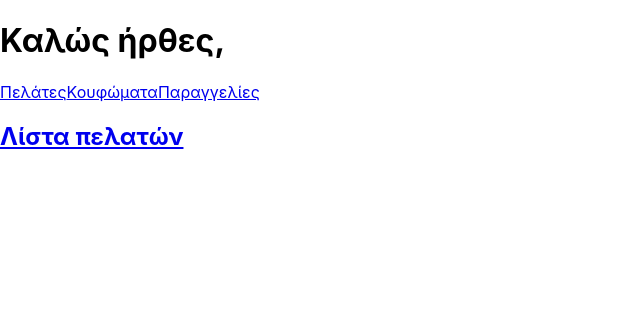
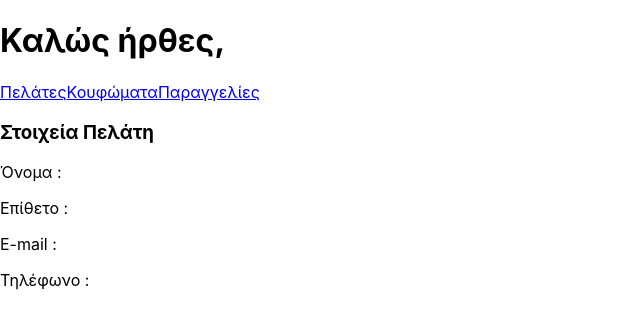
Before and after one commit to leuterkil/applicalLTD, a React (Create React App) app in the folder client/: page /customers/1 in a window 1280 px wide. Shown: the top 328 px of the page, without its empty margins (0-640 px from the left). Built offline with nearby package versions, Linux system fonts and the light colour scheme; no server answers.

Commit message:
Started the view customer page

```diff
--- a/client/src/Components/ButtonMenu.js
+++ b/client/src/Components/ButtonMenu.js
@@ -2,6 +2,7 @@ import React from 'react';
 import CustomersMenu from './Customers/CustomersMenu';
 import FramesMenu from './Frames/FramesMenu';
 import OrdersMenu from './Orders/OrdersMenu';
+import Customer from './Customers/Customer';
 import { BrowserRouter as Router, Switch, Route, Link } from 'react-router-dom';
 
 class ButtonMenu extends React.Component {
@@ -18,6 +19,9 @@ class ButtonMenu extends React.Component {
           <Link to="/orders">Παραγγελίες</Link>
 
           <Switch>
+            <Route path="/customers/:cid">
+              <Customer />
+            </Route>
             <Route path="/customers">
               <CustomersMenu />
             </Route>
--- a/client/src/Components/Customers/AllCustomers.js
+++ b/client/src/Components/Customers/AllCustomers.js
@@ -1,4 +1,5 @@
 import React from 'react';
+import { BrowserRouter as Router, Switch, Route, Link } from 'react-router-dom';
 const axios = require('axios');
 
 class AllCustomers extends React.Component {
@@ -15,12 +16,13 @@ class AllCustomers extends React.Component {
   render() {
     return (
       <>
-        <h2>Λίστα Πελατών</h2>
         <ul>
-          {this.state.customers.map((customer) => (
-            <li>
-              {customer.firstName} {customer.lastName}
-            </li>
+          {this.state.customers.map((customer, index) => (
+            <Link key={index} to={`/customers/${customer._id}`}>
+              <li key={index}>
+                {customer.firstName} {customer.lastName}
+              </li>
+            </Link>
           ))}
         </ul>
       </>
--- /dev/null
+++ b/client/src/Components/Customers/Customer.js
@@ -0,0 +1,29 @@
+import React from 'react';
+import { withRouter } from 'react-router-dom';
+const axios = require('axios');
+
+class Customer extends React.Component {
+  constructor(props) {
+    super(props);
+    this.state = { customer: [] };
+  }
+  componentDidMount() {
+    const cid = this.props.match.params.cid;
+    axios.get(`http://localhost:4000/customer/${cid}`).then((res) => {
+      this.setState({ customer: res.data });
+    });
+  }
+  render() {
+    return (
+      <>
+        <h3>Στοιχεία Πελάτη</h3>
+        <p>Όνομα : {this.state.customer.firstName}</p>
+        <p>Επίθετο : {this.state.customer.lastName} </p>
+        <p>E-mail : {this.state.customer.email} </p>
+        <p>Τηλέφωνο : {this.state.customer.phone} </p>
+      </>
+    );
+  }
+}
+
+export default withRouter(Customer);
--- a/client/src/Components/Customers/CustomersMenu.js
+++ b/client/src/Components/Customers/CustomersMenu.js
@@ -1,5 +1,4 @@
 import React from 'react';
-import { BrowserRouter as Router, Switch, Route, Link } from 'react-router-dom';
 import AllCustomers from './AllCustomers';
 
 class CustomersMenu extends React.Component {
@@ -10,16 +9,8 @@ class CustomersMenu extends React.Component {
   render() {
     return (
       <>
-        <Router>
-          <Link to="/all">
-            <h2>Λίστα πελατών</h2>
-          </Link>
-          <Switch>
-            <Route path="/all">
-              <AllCustomers />
-            </Route>
-          </Switch>
-        </Router>
+        <h2>Λίστα Πελατών</h2>
+        <AllCustomers />
       </>
     );
   }
```
Also changed, not shown: 2 other files (tests, documents, lock files or other folders).
